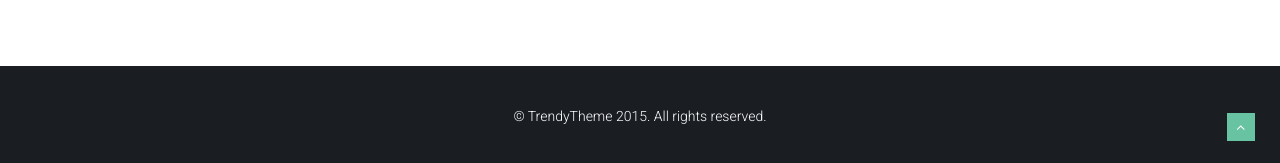
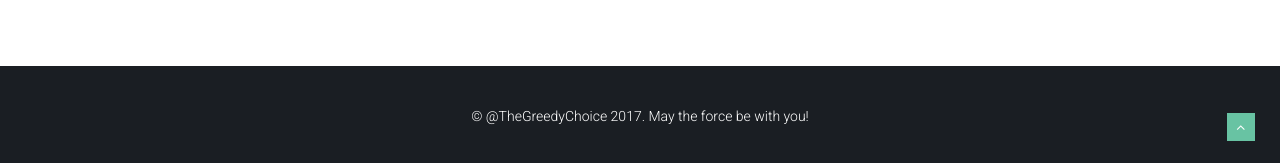
Before and after one commit to thegreedychoice/thegreedychoice.github.io, a Jekyll site: the page built from index.md, in a window 1280 px wide and 900 px high, scrolled down 4835 px. Shown: the part 734-897 px from the top of the window. Built offline with Jekyll 4.4.1, drawn with Linux system fonts in a browser that asks for light colours.

Commit message:
Updated Footer

```diff
--- a/_layouts/home-portfolio.html
+++ b/_layouts/home-portfolio.html
@@ -655,7 +655,7 @@
         <div class="row">
           <div class="col-md-12">
             <div class="copyright text-center">
-              <p>&copy; TrendyTheme 2015. All rights reserved.</p>
+              <p>&copy; @TheGreedyChoice 2017. May the force be with you!</p>
             </div>
           </div>
         </div>
```
